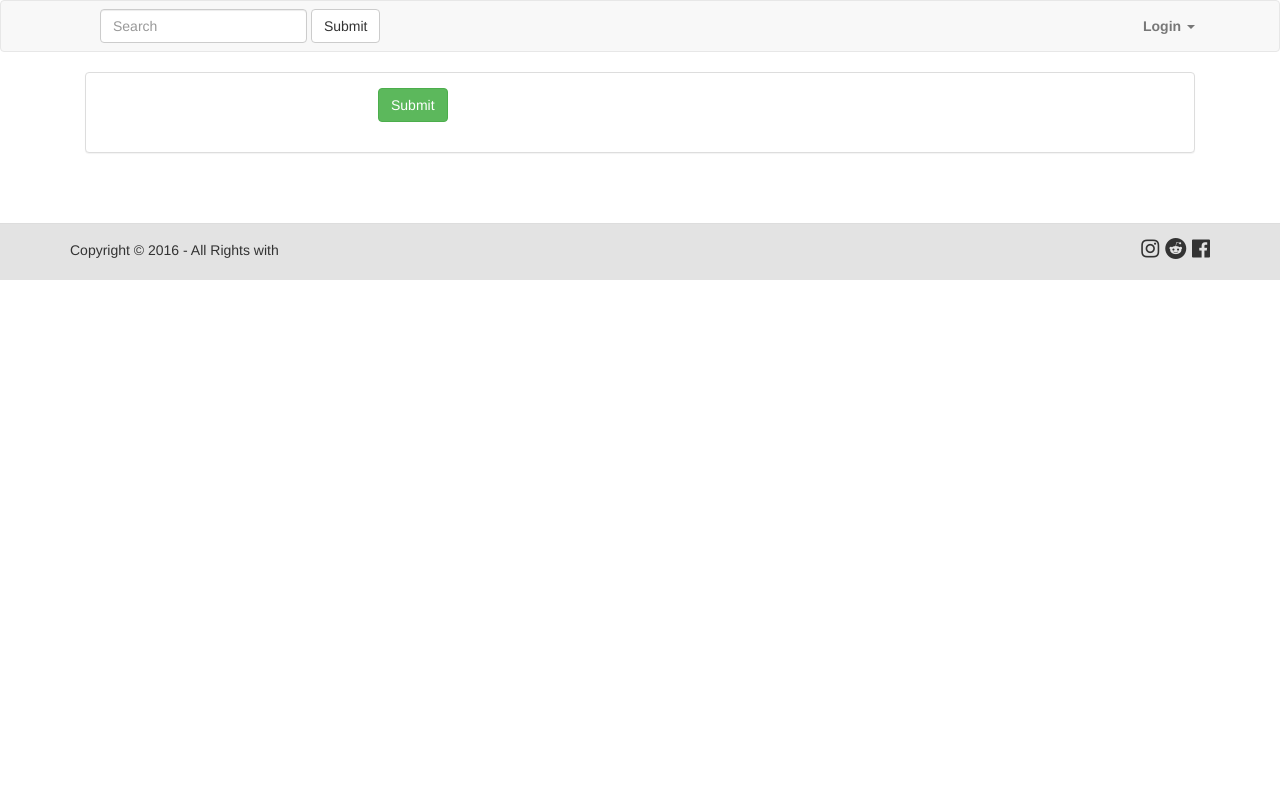
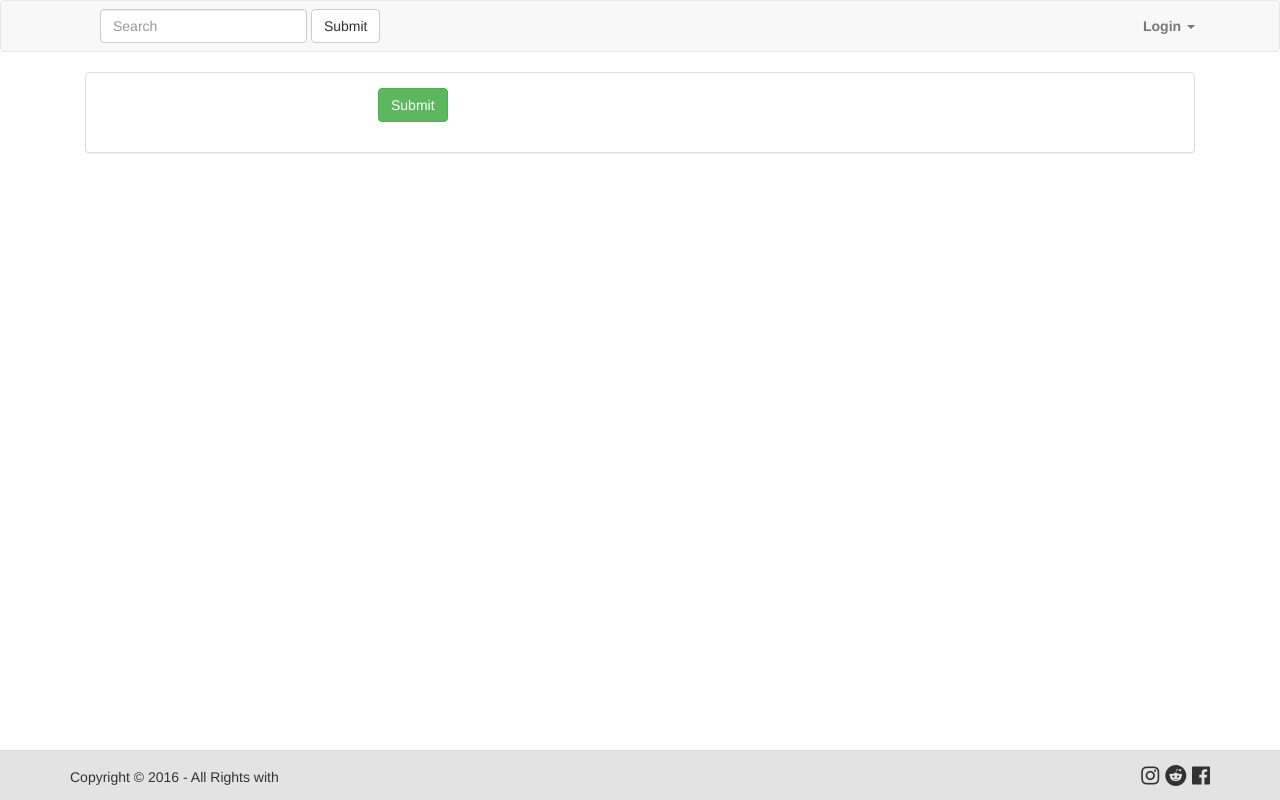
Before and after one commit to yasotnik/django-blog, a Django app: template djblog/blogpost/templates/blogpost/register.html in a window 1280 px wide. Run offline with Django 3.2, Linux system fonts and the light colour scheme; the template is opened without the code that fills it, so the values that code supplies are empty; some libraries are stand-ins or nearby versions.

Commit message:
Fixed footer position

```diff
--- a/djblog/blogpost/static/blogpost/css/style.css
+++ b/djblog/blogpost/static/blogpost/css/style.css
@@ -1,3 +1,13 @@
+
+html {
+  position: relative;
+  min-height: 100%;
+}
+
+body {
+    margin-bottom: 60px;
+}
+
 /*Post style*/
 
 .post .title{
@@ -35,6 +45,14 @@
     width:100px;
 }
 
+.footer {
+  position: absolute;
+  bottom: 0;
+  width: 100%;
+  /* Set the fixed height of the footer here */
+  background-color: #f5f5f5;
+}
+
 /*Footer style*/
 
 .footer-bottom {
@@ -43,6 +61,7 @@
 	border-top: 1px solid #DDDDDD;
 	padding-top: 10px;
 	padding-bottom: 10px;
+    max-height: 50px;
 }
 .footer-bottom p.pull-left {
 	padding-top: 6px;
--- a/djblog/blogpost/templates/blogpost/base.html
+++ b/djblog/blogpost/templates/blogpost/base.html
@@ -85,7 +85,7 @@
 </nav>
 {% block content %}
 {% endblock %}
-<div class="footer-bottom navbar-bottom row-fluid">
+<footer class="footer-bottom navbar-bottom row-fluid footer">
    <div class="container">
       <p class="pull-left"> Copyright © 2016 - All Rights with {{ blog.title }} </p>
       <div class="pull-right">
@@ -96,4 +96,4 @@
          </ul>
       </div>
    </div>
-</div>
+</footer>
--- a/djblog/blogpost/templates/blogpost/register.html
+++ b/djblog/blogpost/templates/blogpost/register.html
@@ -1,6 +1,10 @@
 {% extends "blogpost/base.html" %}
 {% block content %}
+
         <div class="container">
+        {% if user.is_authenticated %}
+            <h3>Sorry, you already have an account.</h3>
+        {% else %}
             <div class="col-sm-12 col-md-12 col-lg-12">
                 <div class="panel panel-default">
                     <div class="panel-body">
@@ -17,5 +21,6 @@
                     </div>
                 </div>
             </div>
+        {% endif %}
         </div>
 {% endblock content %}
```
Lines whose indentation alone changed are shown as unchanged.
